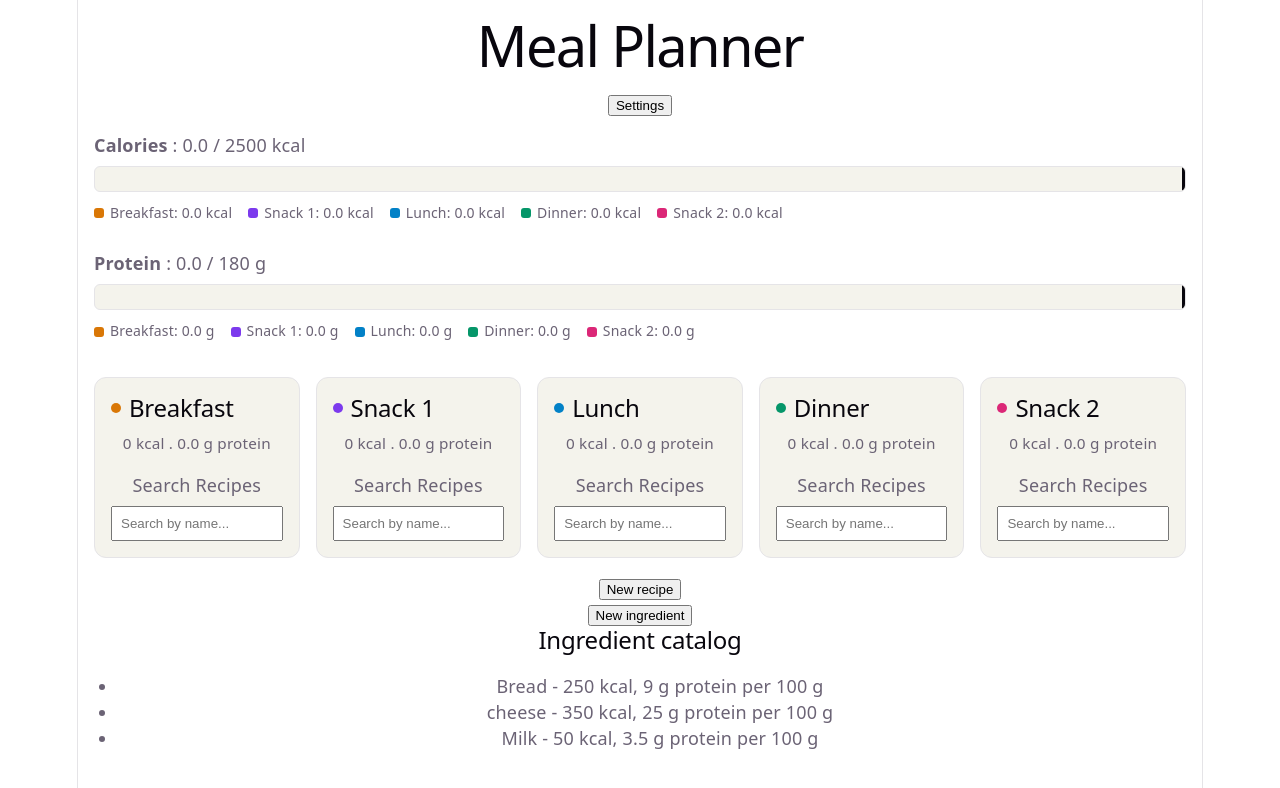
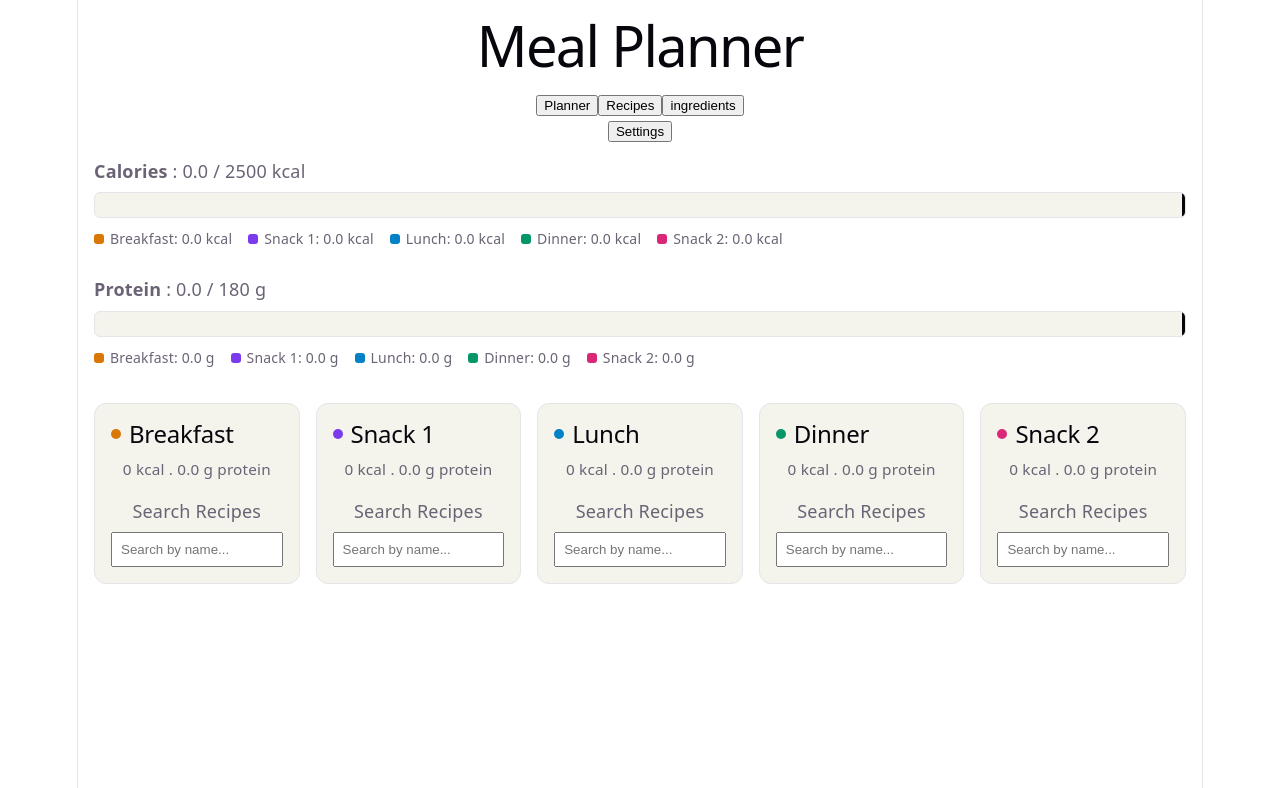
Before and after one commit to kevanoovitch/MealPlanner, a React (Vite) app in the folder src/MealPlanner-web/: page / in a window 1280 px wide. Shown: the top 788 px of the page. Built offline with nearby package versions, Linux system fonts and the light colour scheme.

Commit message:
Add diffrent views and agent plan tracking

```diff
--- a/src/MealPlanner-web/package.json
+++ b/src/MealPlanner-web/package.json
@@ -25,6 +25,6 @@
     "globals": "^17.12.0",
     "typescript": "~6.0.2",
     "typescript-eslint": "^8.69.0",
-    "vite": "^8.3.0"
+    "vite": "^8.3.4"
   }
 }
--- a/src/MealPlanner-web/src/App.tsx
+++ b/src/MealPlanner-web/src/App.tsx
@@ -42,6 +42,7 @@ const initialTargets = {
   calories: 2500,
   protein: 180,
 };
+
 
 function isMealPlan(value: unknown): value is Meal[] {
   return (
@@ -149,6 +150,12 @@ function isRecipe(value: unknown): value is Recipe {
 
 
 function App() {
+
+
+  const [activeView, setActiveView] = useState<
+    'planner' | 'recipes' | 'ingredients'
+  >('planner')
+
 
   const [ingredients, setIngredients] =
     useState<Ingredient[]>(() => {
@@ -581,6 +588,23 @@ function App() {
     <main>
       <h1>Meal Planner</h1>
 
+      <nav aria-label="Main navigation">
+        <button type="button" onClick={() => setActiveView('planner')}>
+          Planner
+        </button>
+        <button type="button" onClick={() => setActiveView('recipes')}>
+          Recipes
+        </button>
+        <button type="button" onClick={() => setActiveView('ingredients')}>
+          ingredients
+        </button>
+      </nav>
+
+
+      {activeView === 'planner' && (
+        <>
+          {/* Settings */}
+
           <button
             onClick={() => setSettingsOpen((open) => !open)}
             aria-expanded={settingsOpen}
@@ -640,6 +664,8 @@ function App() {
 
             </form>
           )}
+
+          {/* Nutrition summary Bar */}
 
           <div className="nutrition-summary">
 
@@ -726,7 +752,12 @@ function App() {
               </MealColumn>
             ))}
           </div>
+        </>
+      )}
 
+      {activeView === 'recipes' && (
+        <section>
+          <h2>Recipe catalog</h2>
           {recipeFormOpen ? (
             <RecipeFrom
               ingredients={ingredients}
@@ -738,6 +769,28 @@ function App() {
             <button type="button" onClick={() => setRecipeFromOpen(true)}>
               New recipe
             </button>
+          )}
+
+          <div className="recipe-catalog">
+            {recipes.map((recipe) => (
+              <article key={recipe.id}>
+                <h3>{recipe.name}</h3>
+                <p>
+                  {recipe.calories.toFixed(0)} kcal ·{' '}
+                  {recipe.protein.toFixed(1)} g protein per serving
+                </p>
+                <button
+                  type="button"
+                  onClick={() => setSelectedRecipeId(recipe.id)}
+                >
+                  Details
+                </button>
+              </article>
+            ))}
+
+          </div>
+
+        </section>
       )}
 
 
@@ -780,6 +833,7 @@ function App() {
       }
 
 
+      {activeView === 'ingredients' && (
         <section>
           <button
             type="button"
@@ -808,6 +862,8 @@ function App() {
             ))}
           </ul>
         </section>
+      )}
+
 
     </main >
   );
```
Also changed, not shown: 2 other files (tests, documents, lock files or other folders). Lines whose indentation alone changed are shown as unchanged.
